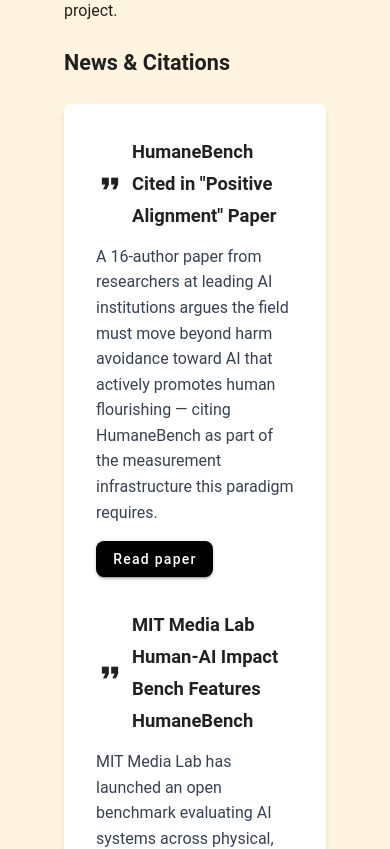
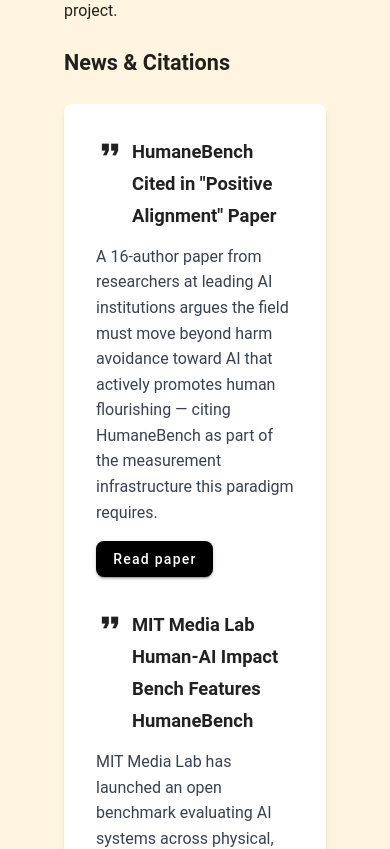
Before and after one commit to buildinghumanetech/humanebench-website, a Vue app: page / in a window 390 px wide. Shown: the part 3120-3969 px from the top of the page. Built offline with nearby package versions, Linux system fonts and the light colour scheme.

Commit message:
fix: top-align icon on wrapped news item titles

```diff
--- a/src/components/News.vue
+++ b/src/components/News.vue
@@ -1,7 +1,7 @@
 <template>
   <v-card class="p-8 md:p-6 sm:p-4 mb-12 md:mb-8 shadow-md rounded-lg">
     <div v-for="(item, index) in news" :key="index" :class="{ 'mb-8': index < news.length - 1 }">
-      <h3 class="text-2xl md:text-xl sm:text-lg font-semibold mb-3 flex items-center gap-2" :class="{ 'mt-0': index === 0 }">
+      <h3 class="text-2xl md:text-xl sm:text-lg font-semibold mb-3 flex items-start gap-2" :class="{ 'mt-0': index === 0 }">
         <v-icon size="28">{{ item.icon || (item.type === 'citation' ? 'mdi-format-quote-close' : 'mdi-newspaper') }}</v-icon>
         {{ item.title }}
       </h3>
```
